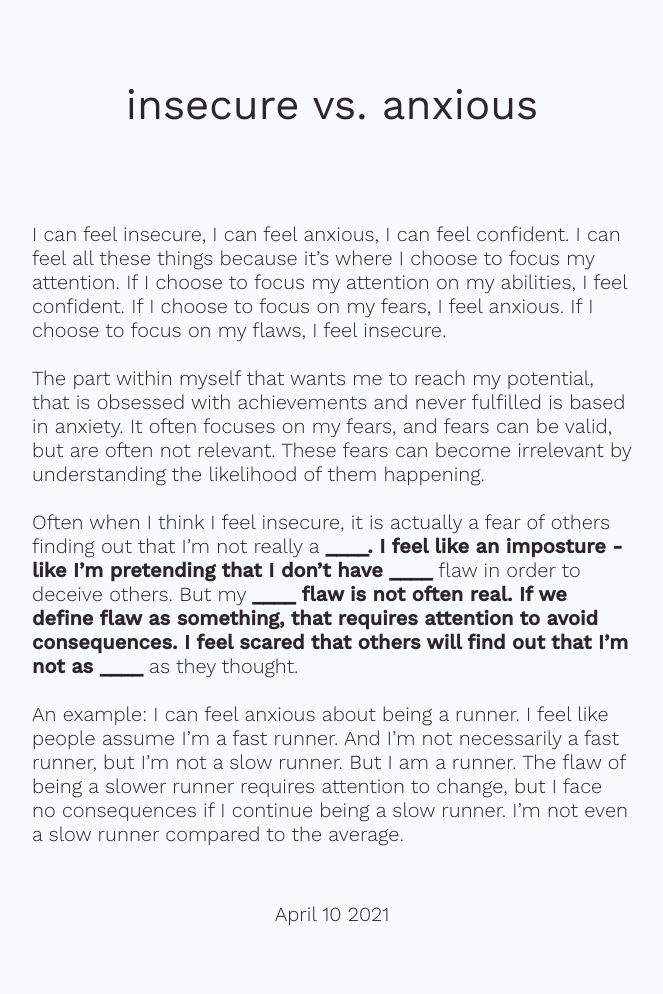
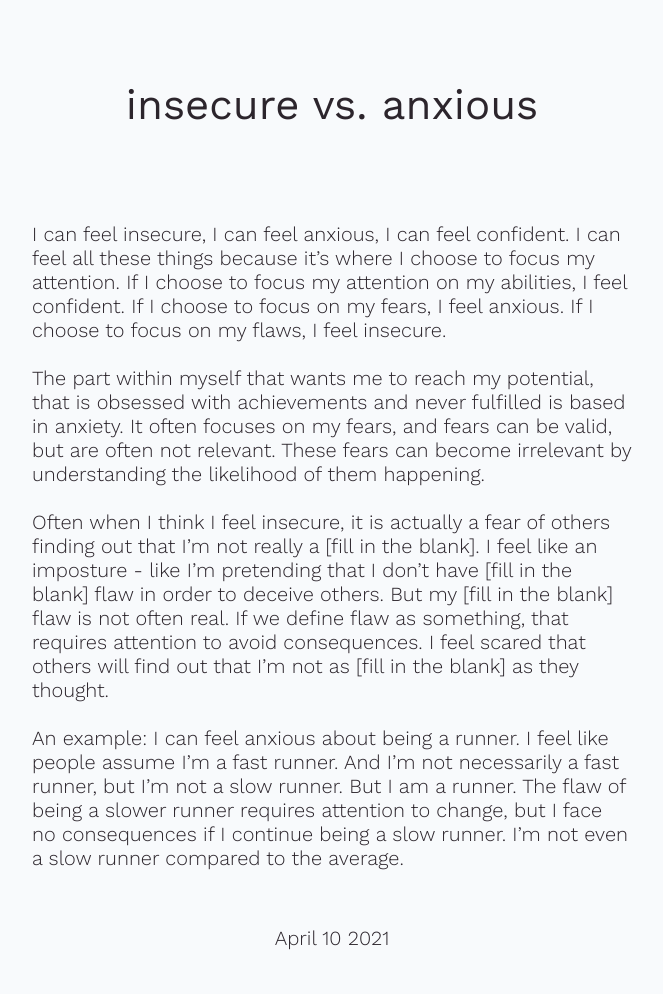
Before and after one commit to shannawn/shannonaw, a Jekyll site: the page built from brain-doodles/insecure-vs-anxious.md, in a window 1280 px wide. Shown: the whole page, without its empty margins (308-971 px from the left). Built offline with Jekyll 4.4.1, drawn with Linux system fonts in a browser that asks for light colours; our own code applies the rules of GitHub Pages for plain Markdown files; before the commit the page ends 970 px from its top, so only the background shows below that.

Commit message:
Update insecure-vs-anxious.md

```diff
--- a/brain-doodles/insecure-vs-anxious.md
+++ b/brain-doodles/insecure-vs-anxious.md
@@ -7,6 +7,6 @@ I can feel insecure, I can feel anxious, I can feel confident. I can feel all th
 
 The part within myself that wants me to reach my potential, that is obsessed with achievements and never fulfilled is based in anxiety. It often focuses on my fears, and fears can be valid, but are often not relevant. These fears can become irrelevant by understanding the likelihood of them happening.
 
-Often when I think I feel insecure, it is actually a fear of others finding out that I’m not really a __________. I feel like an imposture - like I’m pretending that I don’t have __________ flaw in order to deceive others. But my __________ flaw is not often real. If we define flaw as something, that requires attention to avoid consequences. I feel scared that others will find out that I’m not as __________ as they thought.
+Often when I think I feel insecure, it is actually a fear of others finding out that I’m not really a [fill in the blank]. I feel like an imposture - like I’m pretending that I don’t have [fill in the blank] flaw in order to deceive others. But my [fill in the blank] flaw is not often real. If we define flaw as something, that requires attention to avoid consequences. I feel scared that others will find out that I’m not as [fill in the blank] as they thought.
 
 An example: I can feel anxious about being a runner. I feel like people assume I’m a fast runner. And I’m not necessarily a fast runner, but I’m not a slow runner. But I am a runner. The flaw of being a slower runner requires attention to change, but I face no consequences if I continue being a slow runner. I’m not even a slow runner compared to the average.
```
